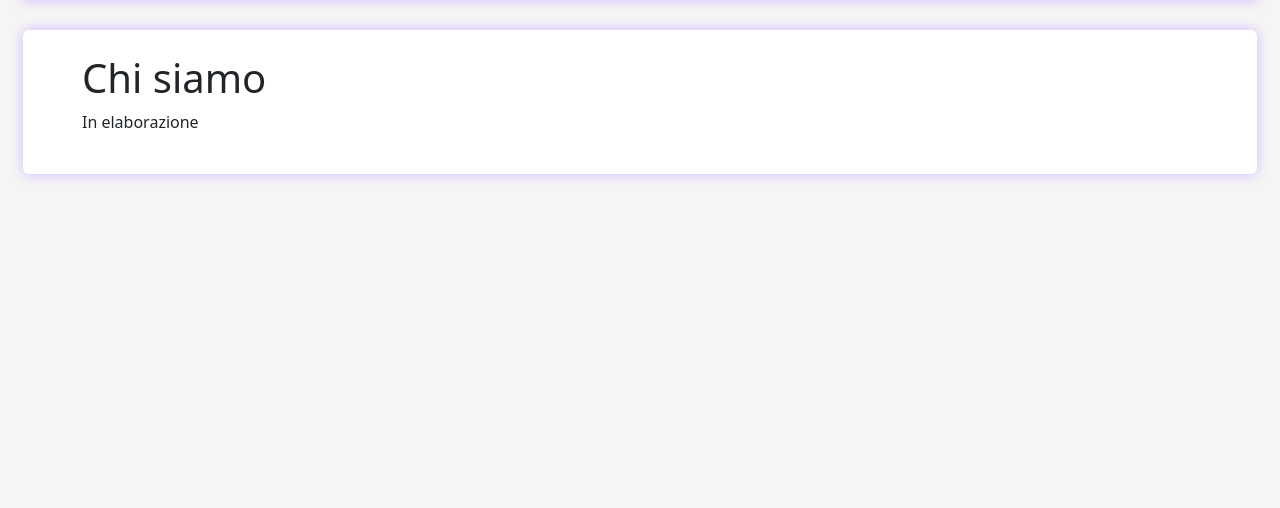
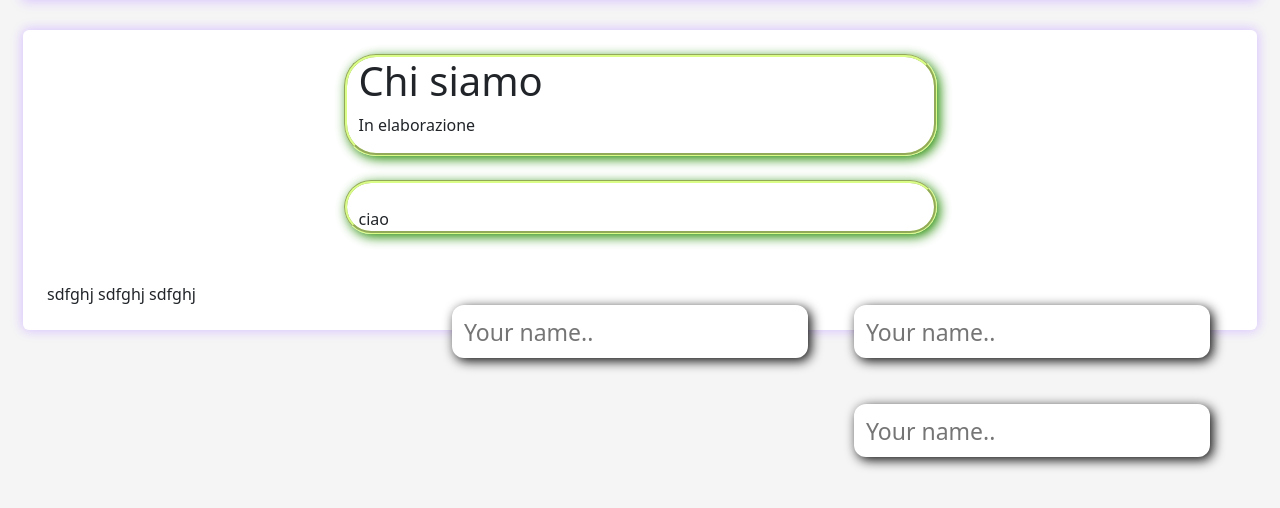
Before and after one commit to radik2019/calctende, a Django app: page /who_we_are/ in a window 1280 px wide. Shown: the part 111-619 px from the top of the page. Run offline with Django 4.2, Linux system fonts and the light colour scheme.

Commit message:
wip: template who_we_are.html

```diff
--- a/core/templates/who_we_are.html
+++ b/core/templates/who_we_are.html
@@ -1,10 +1,50 @@
 
 {% extends 'index.html' %}
 {% block content %}
-    <body>
-        <div class="container">
-            <h1>Chi siamo</h1>
-            <p>In elaborazione</p>
-        </div>
-    </body>
+
+
+<style>
+    .my_bordwer{
+
+    border: #dafd87 ;
+    width: 50%;
+
+    border-radius: 32px;
+    border-style: groove;
+    box-shadow: 3px 3px 12px #238b03;
+
+    }
+    input{
+        border-radius: 12px;
+        height: 53px;
+        font-size: 23px;
+        box-shadow: 3px 3px 12px #0a0a0a;
+        border: none;
+        padding: 12px;
+        float: right;
+        margin: 23px;
+        font-style: normal;
+        color: #8d8b8b;
+    }
+
+</style>
+
+    <div class="container my_bordwer">
+        <h1>Chi siamo</h1>
+        <p>In elaborazione</p>
+    </div>
+<br>
+
+    <div class="container my_bordwer" style="">
+        <br>
+        ciao
+    </div>
+    <br><br>
+    <label>sdfghj</label>
+    <input type="number" placeholder="Your name..">
+    <label>sdfghj</label>
+    <input type="number" placeholder="Your name..">
+    <label>sdfghj</label>
+    <input type="number" placeholder="Your name..">
+
 {% endblock %}
```
